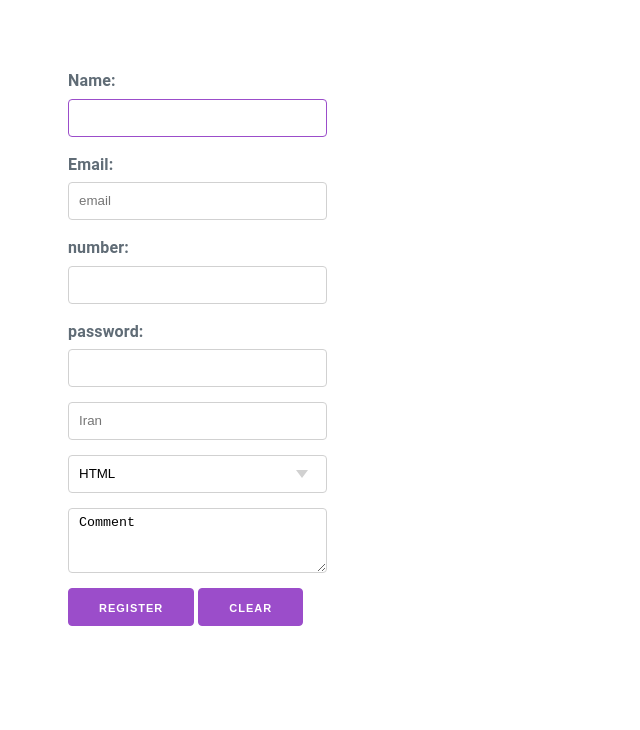
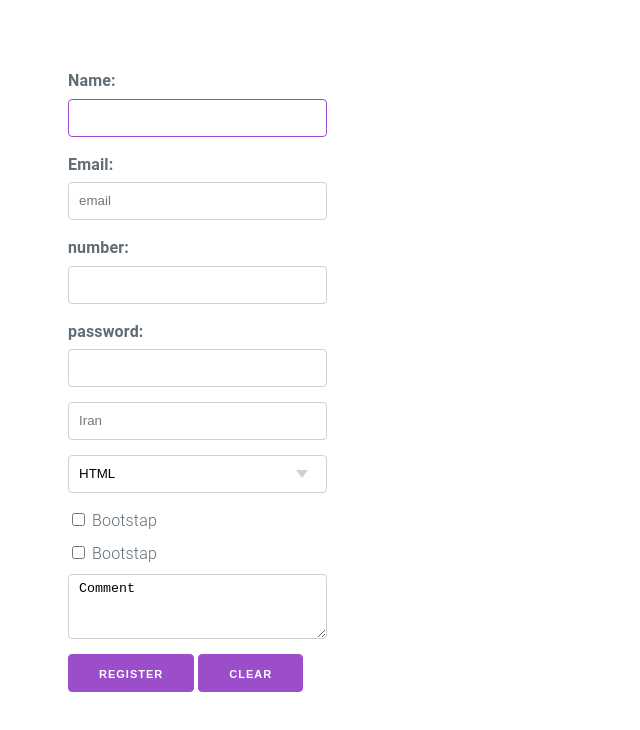
Before and after one commit to zahrakhoshkalam/form-css, a plain HTML site: page index.html in a window 1280 px wide. Shown: the whole page, without its empty margins (0-640 px from the left). Drawn offline with nearby package versions, Linux system fonts and the light colour scheme.

Commit message:
checkbox

```diff
--- a/index.html
+++ b/index.html
@@ -49,8 +49,16 @@
           <option value="3">asp.net</option>
         </optgroup>
       </select>
+      <div>
+        <input type="checkbox" name="" id="" class="bootstrap" />
+        <!-- checked  & disabled boolean attribute-->
+        <lable class="lable-inline" for="bootstrap">Bootstap</lable>
+      </div>
+      <div>
+        <input type="checkbox" name="" id="" class="Milligram" />
+        <lable class="lable-inline" for="Milligram">Bootstap</lable>
+      </div>
       <textarea name=" " cols="30" rows="10">Comment</textarea>
-
       <div>
         <button type="submit">Register</button>
         <button type="reset">Clear</button>
```
